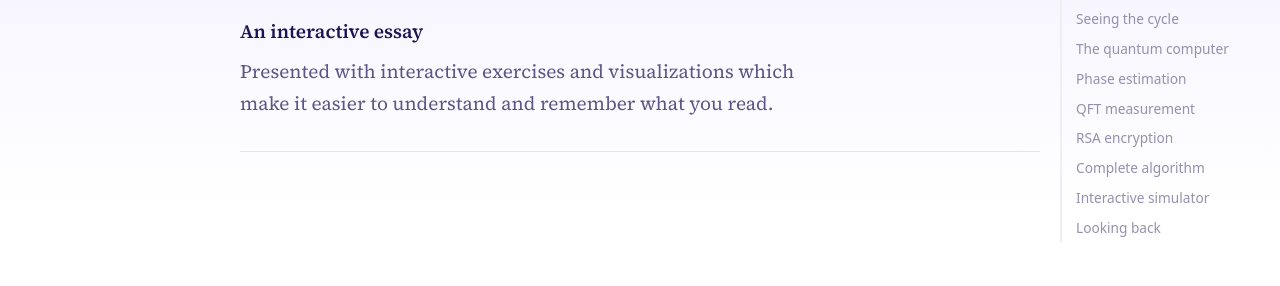
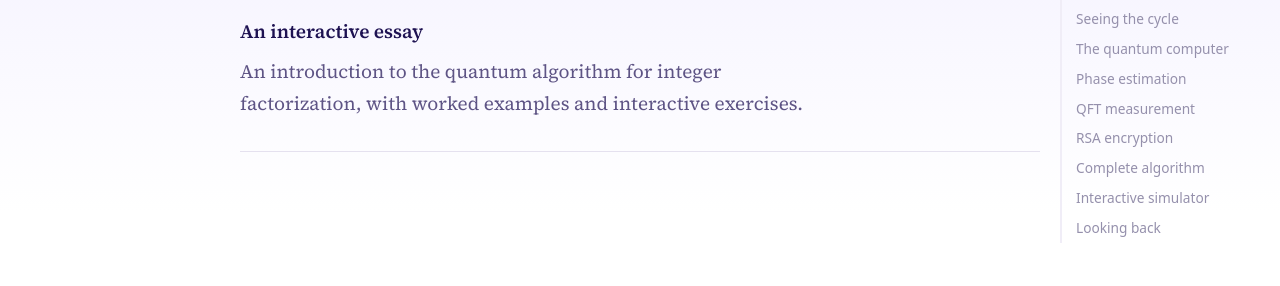
Before and after one commit to Subashkatel/shors_algo.github.io, a plain HTML site: page index.html in a window 1280 px wide. Shown: the part 257-543 px from the top of the page. Drawn offline with nearby package versions, Linux system fonts and the light colour scheme.

Commit message:
update: page subheading

```diff
--- a/index.html
+++ b/index.html
@@ -138,7 +138,7 @@ footer{text-align:center;padding:40px;font-size:.75rem;color:var(--text-light);f
 <div class="hero"><div class="hero-inner">
   <h1>Shor's algorithm for the very curious</h1>
   <div class="byline">An interactive essay</div>
-  <p class="tagline">Presented with interactive exercises and visualizations which make it easier to understand and remember what you read.</p>
+  <p class="tagline">An introduction to the quantum algorithm for integer factorization, with worked examples and interactive exercises.</p>
   <hr class="rule">
 </div></div>
 
```
